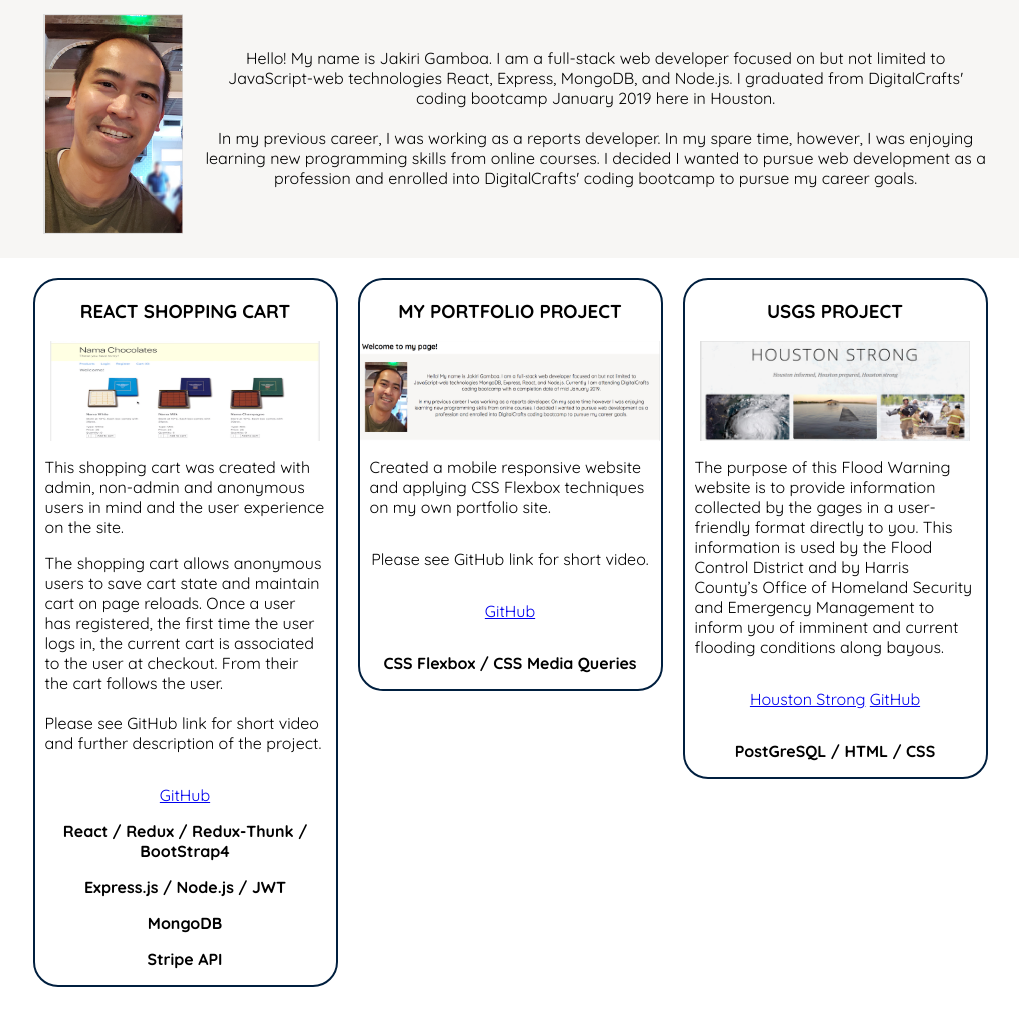
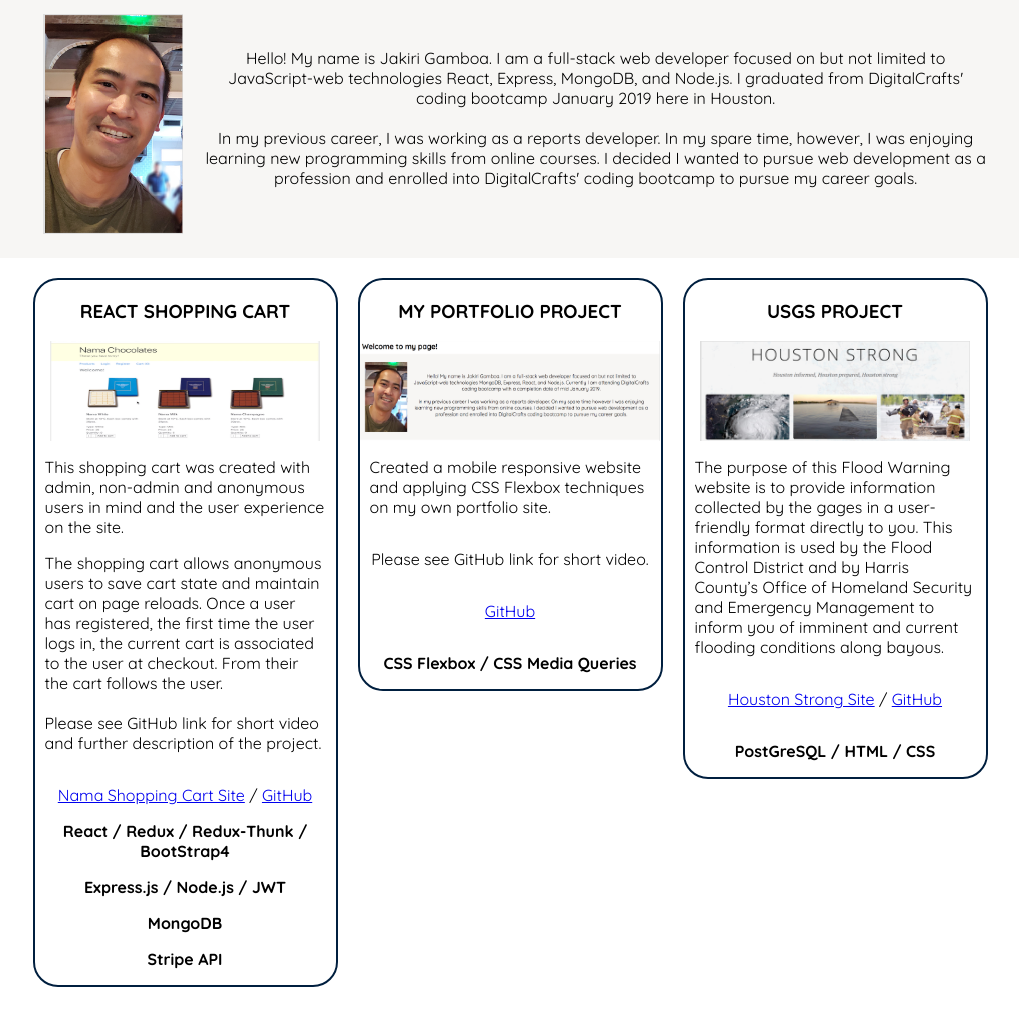
Before and after one commit to jg00/portfolio-jg, a website: page index.html in a window 1280 px wide. Shown: the part 62-1088 px from the top of the page, without its empty margins (130-1149 px from the left). Drawn offline with Linux system fonts and the light colour scheme.

Commit message:
Added Shopping Cart Heroku Site.

```diff
--- a/index.html
+++ b/index.html
@@ -97,8 +97,9 @@
 
               <p>
                 <a href="https://houston-water-levels.herokuapp.com/"
-                  target="_blank">Houston Strong</a
+                  target="_blank">Houston Strong Site</a
                 >
+                /
                 <a href="https://github.com/jg00/Houston-Flood-Gauges.git"
                   target='_blank'>GitHub</a
                 >
@@ -175,6 +176,8 @@
               </div>
               </p>
               <div>
+                <a href="https://nama-sweets.herokuapp.com/" target="_blank">Nama Shopping Cart Site</a>
+                /
                 <a
                   href="https://github.com/jg00/project-sweets-shopping-cart-ver02"
                   target="_blank"
```
